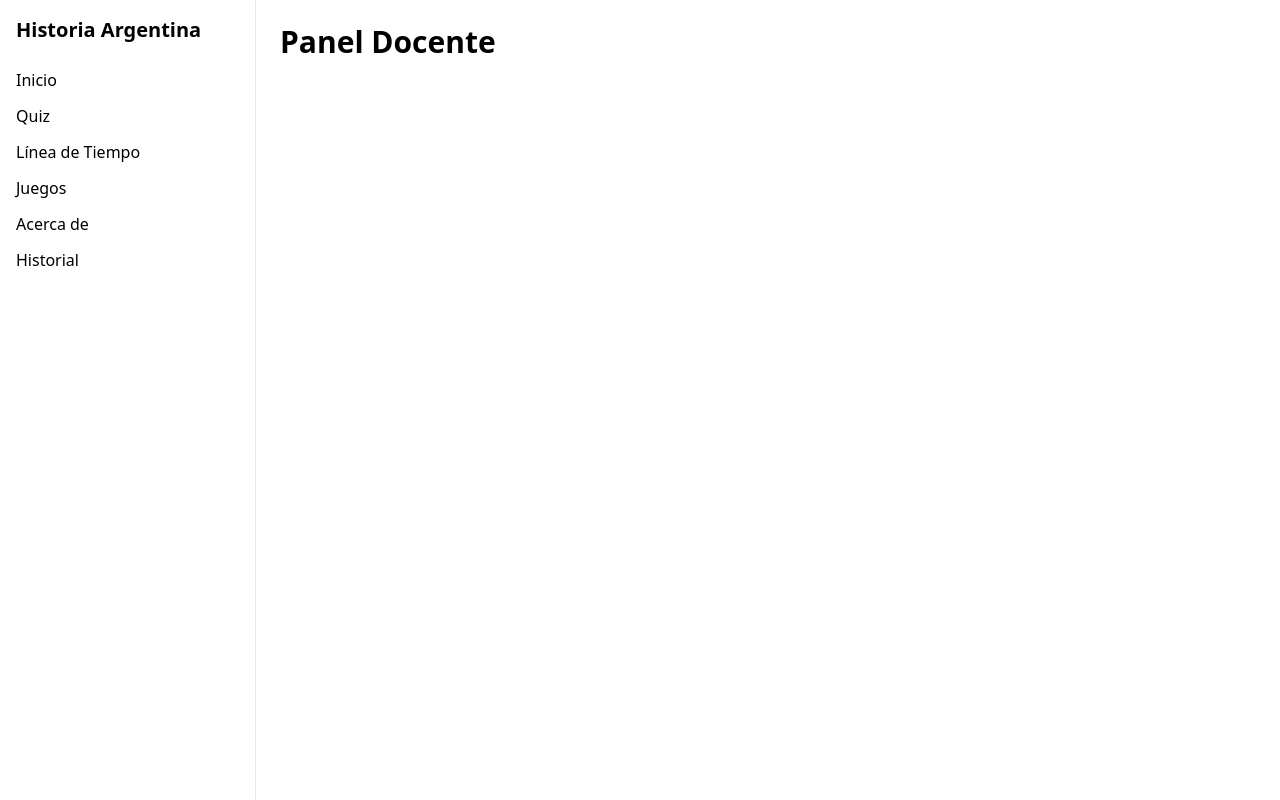
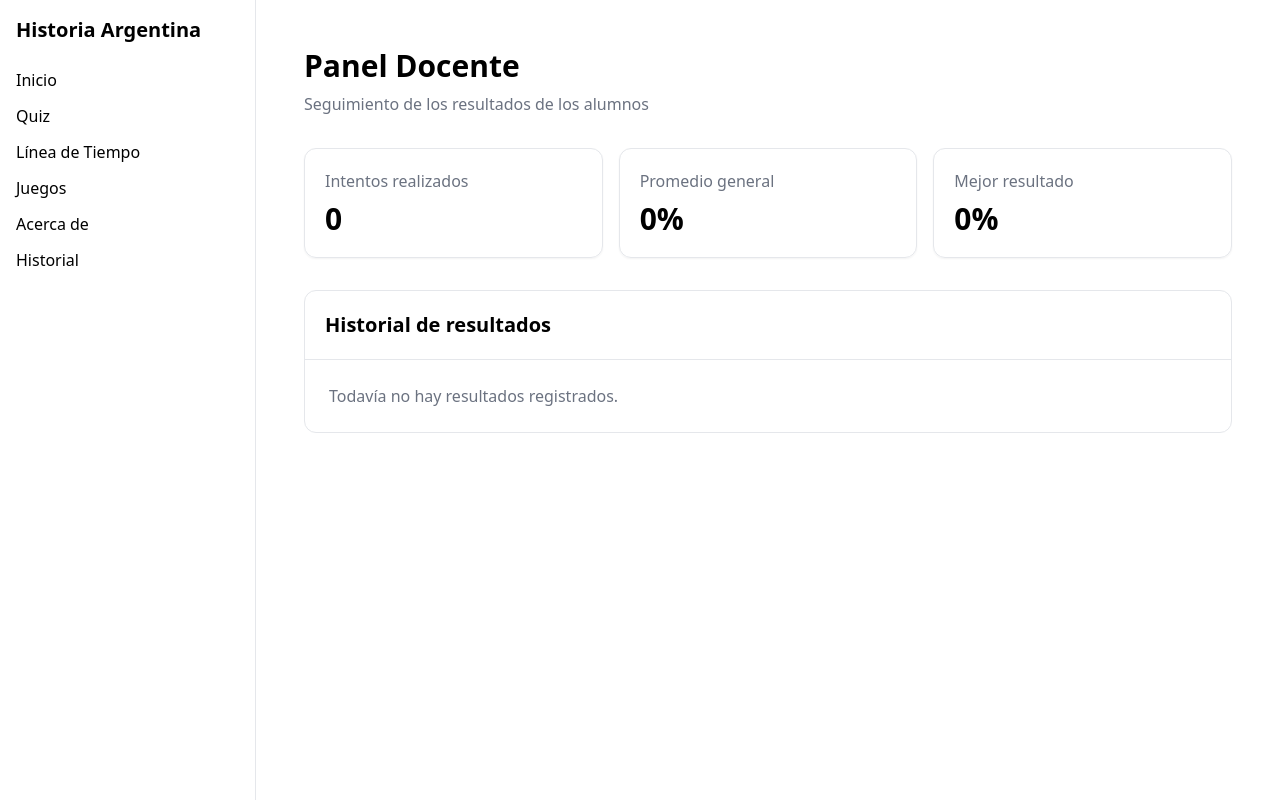
Before and after one commit to hitman2303/proyecto_recursos, a React (Vite) app in the folder software/: page /docente in a window 1280 px wide. Built offline with nearby package versions, Linux system fonts and the light colour scheme.

Commit message:
cambios en docente y historial
Cambiamos para que pueda tener dentro de los resultados la manera de ver que alumno fue el que realizo el intento

```diff
--- a/software/src/pages/Docente.jsx
+++ b/software/src/pages/Docente.jsx
@@ -2,46 +2,256 @@ import { useEffect, useState } from "react";
 
 function Docente() {
 
-  const [resultado, setResultado] =
-    useState(null);
+  const [intentos, setIntentos] = useState([]);
 
   useEffect(() => {
 
-    const datos = JSON.parse(
-      localStorage.getItem("resultadoQuiz")
-    );
+    const datos =
+      JSON.parse(
+        localStorage.getItem("historialQuiz")
+      ) || [];
 
-    setResultado(datos);
+    setIntentos(datos);
 
   }, []);
 
+
+  // =========================
+  // ESTADÍSTICAS
+  // =========================
+
+  const totalIntentos = intentos.length;
+
+  const promedio =
+    totalIntentos > 0
+      ? intentos.reduce(
+          (total, intento) =>
+            total + Number(intento.porcentaje),
+          0
+        ) / totalIntentos
+      : 0;
+
+  const mejorResultado =
+    totalIntentos > 0
+      ? Math.max(
+          ...intentos.map(
+            (intento) =>
+              Number(intento.porcentaje)
+          )
+        )
+      : 0;
+
+
   return (
-    <div>
 
-      <h1 className="text-3xl font-bold">
-        Panel Docente
-      </h1>
+    <div className="p-6">
 
-      {resultado && (
+      {/* TÍTULO */}
 
-        <div className="mt-4 border p-4">
+      <div className="mb-8">
 
-          <p>
-            Puntaje:
-            {resultado.puntaje}/
-            {resultado.total}
+        <h1 className="text-3xl font-bold">
+          Panel Docente
+        </h1>
+
+        <p className="text-gray-500 mt-2">
+          Seguimiento de los resultados de los alumnos
+        </p>
+
+      </div>
+
+
+      {/* ========================= */}
+      {/* TARJETAS DE ESTADÍSTICAS */}
+      {/* ========================= */}
+
+      <div className="grid grid-cols-1 md:grid-cols-3 gap-4 mb-8">
+
+        {/* INTENTOS */}
+
+        <div className="border rounded-xl p-5 shadow-sm">
+
+          <p className="text-gray-500">
+            Intentos realizados
           </p>
 
-          <p>
-            Fecha:
-            {resultado.fecha}
+          <p className="text-3xl font-bold mt-2">
+            {totalIntentos}
           </p>
 
         </div>
 
-      )}
+
+        {/* PROMEDIO */}
+
+        <div className="border rounded-xl p-5 shadow-sm">
+
+          <p className="text-gray-500">
+            Promedio general
+          </p>
+
+          <p className="text-3xl font-bold mt-2">
+            {promedio.toFixed(0)}%
+          </p>
+
+        </div>
+
+
+        {/* MEJOR */}
+
+        <div className="border rounded-xl p-5 shadow-sm">
+
+          <p className="text-gray-500">
+            Mejor resultado
+          </p>
+
+          <p className="text-3xl font-bold mt-2">
+            {mejorResultado}%
+          </p>
+
+        </div>
+
+      </div>
+
+
+      {/* ========================= */}
+      {/* TABLA */}
+      {/* ========================= */}
+
+      <div className="border rounded-xl overflow-hidden">
+
+        <div className="p-5 border-b">
+
+          <h2 className="text-xl font-bold">
+            Historial de resultados
+          </h2>
+
+        </div>
+
+
+        {intentos.length === 0 ? (
+
+          <div className="p-6">
+
+            <p className="text-gray-500">
+              Todavía no hay resultados registrados.
+            </p>
+
+          </div>
+
+        ) : (
+
+          <div className="overflow-x-auto">
+
+            <table className="w-full">
+
+              <thead>
+
+                <tr className="border-b">
+
+                  <th className="text-left p-4">
+                    Alumno
+                  </th>
+                  <th className="text-left p-4">
+                    Fecha
+                  </th>
+
+                  <th className="text-left p-4">
+                    Puntaje
+                  </th>
+
+                  <th className="text-left p-4">
+                    Porcentaje
+                  </th>
+
+                  <th className="text-left p-4">
+                    Desempeño
+                  </th>
+
+                </tr>
+
+              </thead>
+
+
+              <tbody>
+
+                {intentos.map(
+                  (intento, index) => {
+
+                    const porcentaje =
+                      Number(
+                        intento.porcentaje
+                      );
+
+
+                    let desempeño = "";
+
+                    if (porcentaje >= 80) {
+
+                      desempeño =
+                        "Excelente";
+
+                    } else if (
+                      porcentaje >= 60
+                    ) {
+
+                      desempeño =
+                        "Bueno";
+
+                    } else {
+
+                      desempeño =
+                        "Necesita reforzar";
+
+                    }
+
+
+                    return (
+
+                      <tr
+                        key={index}
+                        className="border-b"
+                      >
+                        <td className="p-4">
+                          {intento.nombre || "Alumno"}
+                        </td>
+
+                        <td className="p-4">
+                          {intento.fecha}
+                        </td>
+
+                        <td className="p-4">
+                          {intento.puntaje}/
+                          {intento.total}
+                        </td>
+
+                        <td className="p-4">
+                          {porcentaje}%
+                        </td>
+
+                        <td className="p-4">
+                          {desempeño}
+                        </td>
+
+                      </tr>
+
+                    );
+
+                  }
+                )}
+
+              </tbody>
+
+            </table>
+
+          </div>
+
+        )}
+
+      </div>
 
     </div>
+
   );
 }
 
--- a/software/src/pages/Historial.jsx
+++ b/software/src/pages/Historial.jsx
@@ -21,25 +21,59 @@ function Historial() {
         <p>No hay intentos registrados.</p>
       ) : (
         <table className="w-full border">
+
   <thead>
+
     <tr>
-              <th>Fecha</th>
-              <th>Puntaje</th>
-              <th>Porcentaje</th>
+
+      <th className="border p-2">
+        Alumno
+      </th>
+
+      <th className="border p-2">
+        Fecha
+      </th>
+
+      <th className="border p-2">
+        Puntaje
+      </th>
+
+      <th className="border p-2">
+        Porcentaje
+      </th>
+
     </tr>
+
   </thead>
 
   <tbody>
+
     {intentos.map((intento, index) => (
+
       <tr key={index}>
-                <td>{intento.fecha}</td>
-                <td>
+
+        <td className="border p-2">
+          {intento.nombre || "Alumno"}
+        </td>
+
+        <td className="border p-2">
+          {intento.fecha}
+        </td>
+
+        <td className="border p-2">
           {intento.puntaje}/{intento.total}
         </td>
-                <td>{intento.porcentaje}%</td>
+
+        <td className="border p-2">
+          {intento.porcentaje}%
+        </td>
+
       </tr>
+
     ))}
+
   </tbody>
+
 </table>
       )}
     </div>
--- a/software/src/pages/Quiz.jsx
+++ b/software/src/pages/Quiz.jsx
@@ -47,7 +47,13 @@ function Quiz() {
       const porcentaje =
         (score / questions.length) * 100;
 
+     const usuario =
+  JSON.parse(localStorage.getItem("usuario")) || {
+    nombre: "Alumno"
+  };
+
 const nuevoIntento = {
+  nombre: usuario.nombre,
   puntaje: score,
   total: questions.length,
   porcentaje: porcentaje.toFixed(0),
```
Lines whose indentation alone changed are shown as unchanged.
